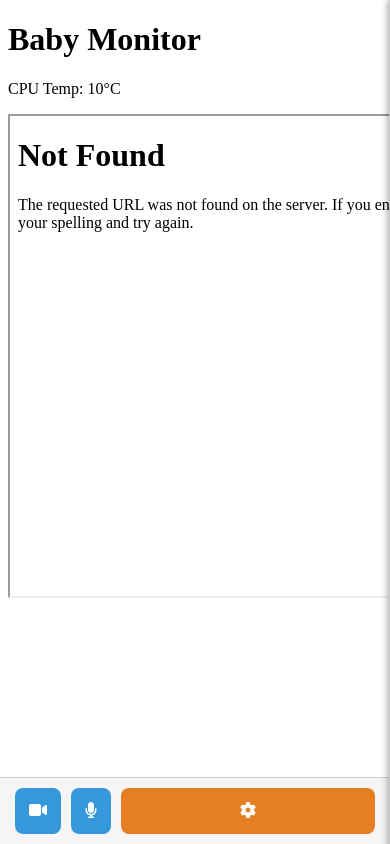
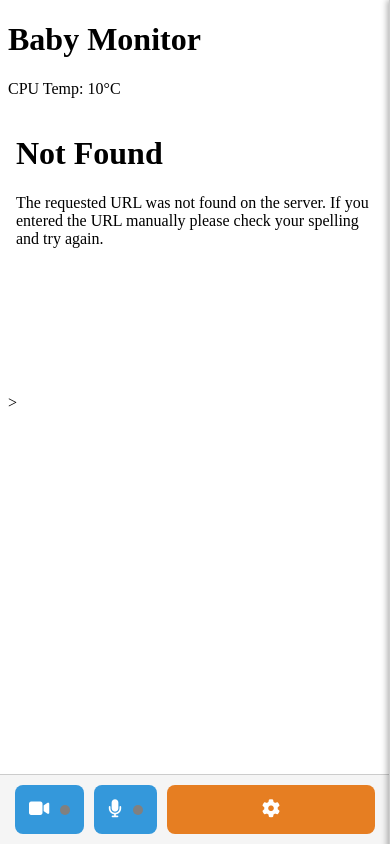
Before and after one commit to martonszep/raspberrypi-babycam, a Flask app: template app/templates/index.html in a window 390 px wide; the page is wider, and only the part inside the window is pictured. Run offline with Flask 3, Linux system fonts and the light colour scheme; the template is opened without the code that fills it: most values are stand-ins (such as "Sample title", 1, 10 or a date in 2020).

Commit message:
restructured css, added indicator led

```diff
--- /dev/null
+++ b/app/static/css/mobile.css
@@ -0,0 +1,84 @@
+/* Hide desktop sidebar + toggle in mobile */
+@media screen and (max-width: 600px) {
+    #sidebar {
+        display: none;
+    }
+
+    #sidebar-toggle {
+        display: none;
+    }
+
+    /* Mobile bottom bar */
+    #mobile-controls {
+        display: flex;
+        justify-content: space-around;
+        align-items: center;
+        position: fixed;
+        bottom: 0;
+        left: 0;
+        right: 0;
+        background-color: rgba(245,245,245,0.95);
+        border-top: 1px solid #ccc;
+        padding: 10px;
+        z-index: 1500;
+    }
+
+    #mobile-controls button {
+        flex: 1;
+        margin: 0 5px;
+        padding: 14px;
+        border-radius: 8px;
+        border: none;
+        font-size: 18px; /* thumb-friendly */
+        background-color: #3498db;
+        color: white;
+        cursor: pointer;
+    }
+
+    #mobile-controls button:hover {
+        background-color: #2980b9;
+    }
+
+    #mobile-controls .control-btn {
+        background-color: #e67e22;
+    }
+
+    #mobile-controls .control-btn:hover {
+        background-color: #d35400;
+    }
+}
+
+/* Mobile slide-in system control sidebar */
+#control-sidebar {
+    position: fixed;
+    top: 0;
+    right: -220px;  /* off screen initially */
+    width: 200px;
+    height: 100%;
+    background-color: #f5f5f5;
+    border-left: 1px solid #ccc;
+    box-shadow: -2px 0 6px rgba(0,0,0,0.3);
+    padding: 10px;
+    transition: right 0.3s ease;
+    z-index: 2000;
+}
+
+#control-sidebar.open {
+    right: 0;
+}
+
+#control-sidebar a {
+    display: flex;
+    align-items: center;
+    gap: 6px;
+    padding: 10px;
+    margin-bottom: 10px;
+    background-color: #e74c3c;
+    border-radius: 6px;
+    color: white;
+    text-decoration: none;
+}
+
+#control-sidebar a:hover {
+    background-color: #c0392b;
+}
--- a/app/static/css/styles.css
+++ b/app/static/css/styles.css
@@ -1,183 +1,32 @@
-/* Sidebar container */
-#sidebar {
-    position: fixed;
-    right: 10px;
-    top: 50px;
-    width: 180px;
-    padding: 10px;
-    background-color: #f5f5f5;
-    border: 1px solid #ccc;
-    border-radius: 8px;
-    box-shadow: 0 0 8px rgba(0,0,0,0.2);
-    font-size: 14px;
-    z-index: 1000;
-    display: flex;
-    flex-direction: column;
-    gap: 8px;
-    transition: transform 0.3s ease;
-    transform: translateX(0); /* fully visible when not collapsed */
+/* Responsive video iframe */
+.responsive-video {
+    position: relative;
+    width: 100%;
+    padding-bottom: 75%; /* 4:3 aspect ratio (480/640 = 0.75) */
+    height: 0;
+    overflow: hidden;
+    border: none;
 }
 
-/* Collapsed sidebar */
-#sidebar.collapsed {
-    transform: translateX(200px); /* move it fully off screen */
+.responsive-video iframe {
+    position: absolute;
+    top: 0;
+    left: 0;
+    width: 100%;
+    height: 100%;
+    border: none;
 }
 
-/* Sidebar toggle button */
-#sidebar-toggle {
-    position: fixed;
-    right: 0;
-    top: 50px;
-    z-index: 1001;
-    background-color: #3498db;
-    color: white;
-    border: none;
-    border-radius: 4px 0 0 4px;
-    padding: 6px 10px;
-    cursor: pointer;
+/* Small LED indicator */
+.status-led {
+    display: inline-block;
+    width: 10px;
+    height: 10px;
+    border-radius: 50%;
+    margin-left: 6px;
+    background-color: grey; /* default off */
 }
 
-/* Sidebar buttons */
-#sidebar form button, #sidebar a {
-    display: flex;
-    align-items: center;
-    gap: 6px;
-    padding: 6px 10px;
-    border: none;
-    border-radius: 4px;
-    cursor: pointer;
-    background-color: #3498db;
-    color: white;
-    font-size: 14px;
-    text-decoration: none;
+.status-led.on {
+    background-color: red; /* active */
 }
-
-#sidebar form button:hover, #sidebar a:hover {
-    background-color: #2980b9;
-}
-
-#sidebar .system-btn {
-    background-color: #e74c3c;
-}
-
-#sidebar .system-btn:hover {
-    background-color: #c0392b;
-}
-
-#sidebar .system-btn:first-of-type {
-    margin-top: 20px;   /* space between video/audio and shutdown/reboot */
-}
-
-/* Mobile responsive */
-@media screen and (max-width: 600px) {
-    #sidebar {
-        bottom: 10px;
-        right: 10px;
-        top: auto;
-        flex-direction: row;
-        width: auto;
-        padding: 5px;
-        border-radius: 6px;
-        background-color: rgba(245,245,245,0.9);
-    }
-
-    #sidebar form button, #sidebar a {
-        padding: 4px 6px;
-        font-size: 12px;
-    }
-
-    #sidebar-toggle {
-        top: auto;
-        bottom: 50px;
-    }
-}
-
-/* Bottom bar for mobile controls */
-#mobile-controls {
-    display: none;
-}
-
-/* Slide-in sidebar for shutdown/reboot (mobile) */
-#control-sidebar {
-    position: fixed;
-    top: 0;
-    right: -220px;  /* push it fully off screen, wider than sidebar width */
-    width: 200px;
-    height: 100%;
-    background-color: #f5f5f5;
-    border-left: 1px solid #ccc;
-    box-shadow: -2px 0 6px rgba(0,0,0,0.3);
-    padding: 10px;
-    transition: right 0.3s ease;
-    z-index: 2000;
-}
-
-#control-sidebar.open {
-    right: 0;
-}
-
-/* Buttons in sidebar */
-#control-sidebar a {
-    display: flex;
-    align-items: center;
-    gap: 6px;
-    padding: 10px;
-    margin-bottom: 10px;
-    background-color: #e74c3c;
-    border-radius: 6px;
-    color: white;
-    text-decoration: none;
-}
-
-#control-sidebar a:hover {
-    background-color: #c0392b;
-}
-
-/* Mobile responsive */
-@media screen and (max-width: 600px) {
-    #sidebar {
-        display: none; /* hide desktop sidebar */
-    }
-
-    #sidebar-toggle {
-        display: none;
-    }
-
-    #mobile-controls {
-        display: flex;
-        justify-content: space-around;
-        align-items: center;
-        position: fixed;
-        bottom: 0;
-        left: 0;
-        right: 0;
-        background-color: rgba(245,245,245,0.95);
-        border-top: 1px solid #ccc;
-        padding: 10px;
-        z-index: 1500;
-    }
-
-    #mobile-controls button {
-        flex: 1;
-        margin: 0 5px;
-        padding: 14px;
-        border-radius: 8px;
-        border: none;
-        font-size: 16px;
-        background-color: #3498db;
-        color: white;
-        cursor: pointer;
-    }
-
-    #mobile-controls button:hover {
-        background-color: #2980b9;
-    }
-
-    #mobile-controls .control-btn {
-        background-color: #e67e22;
-    }
-
-    #mobile-controls .control-btn:hover {
-        background-color: #d35400;
-    }
-}
--- a/app/templates/base.html
+++ b/app/templates/base.html
@@ -9,6 +9,8 @@
   referrerpolicy="no-referrer"
 />
   <link rel="stylesheet" href="{{ url_for('static', filename='css/styles.css') }}">
+  <link rel="stylesheet" href="{{ url_for('static', filename='css/sidebar.css') }}">
+  <link rel="stylesheet" href="{{ url_for('static', filename='css/mobile.css') }}">
   <title>Baby Monitor - {% block title %}{% endblock title %}</title>
 </head>
 <body>
--- a/app/templates/index.html
+++ b/app/templates/index.html
@@ -4,11 +4,13 @@
 <p>CPU Temp: <span id="cpu-temp">{{ temp_c }}°C</span></p>
 
 {% if stream_path %}
-<iframe
-    src="http://{{ request.host.split(':')[0] }}:8889/{{ stream_path }}"
-    width="640" height="480"
-    allow="fullscreen; autoplay; camera; microphone"
-    allowfullscreen
+<div class="responsive-video">
+    <iframe
+        src="http://{{ request.host.split(':')[0] }}:8889/{{ stream_path }}"
+        allow="fullscreen; autoplay; camera; microphone"
+        allowfullscreen
+    ></iframe>
+</div>
 ></iframe>
 {% endif %}
 
@@ -39,10 +41,16 @@
 <!-- Mobile bottom bar -->
 <div id="mobile-controls">
     <form action="/toggle_video" method="get">
-        <button type="submit"><i class="fa-solid fa-video"></i></button>
+        <button type="submit">
+            <i class="fa-solid fa-video"></i>
+            <span class="status-led {{ 'on' if video_enabled else 'off' }}"></span>
+        </button>
     </form>
     <form action="/toggle_audio" method="get">
-        <button type="submit"><i class="fa-solid fa-microphone"></i></button>
+        <button type="submit">
+            <i class="fa-solid fa-microphone"></i>
+            <span class="status-led {{ 'on' if audio_enabled else 'off' }}"></span>
+        </button>
     </form>
     <button class="control-btn" onclick="toggleControlSidebar()"><i class="fa-solid fa-gear"></i></button>
 </div>
```
Also changed, not shown: app/static/css/sidebar.css (added, +72 -0 lines).
